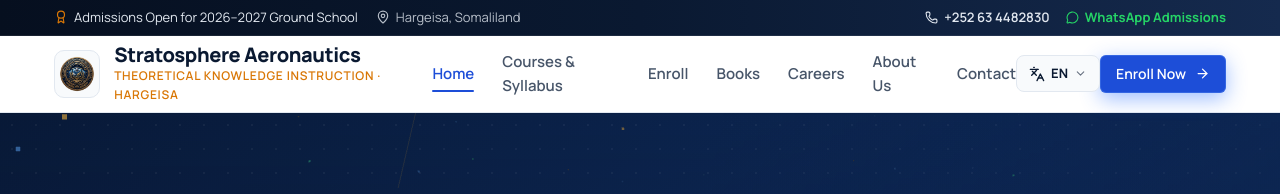
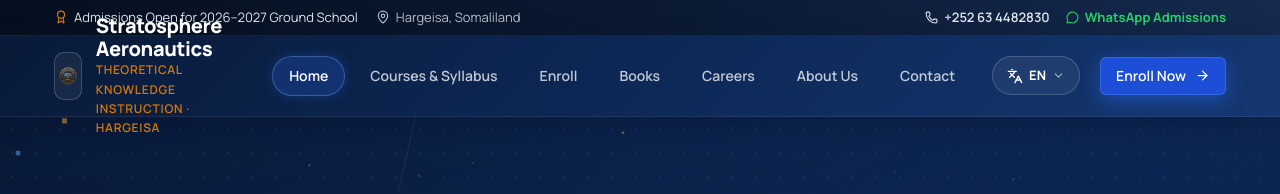
Before and after one commit to fikrado-orgnasation/Stratosphere, a React (Vite) app: page / in a window 1280 px wide. Shown: the top 194 px of the page. Built offline with nearby package versions, Linux system fonts and the light colour scheme.

Commit message:
Update header styling and navigation

```diff
--- a/src/index.css
+++ b/src/index.css
@@ -356,16 +356,17 @@ ul, ol { list-style: none; }
   position: sticky;
   top: 0;
   z-index: 100;
-  background-color: #ffffff;
-  border-bottom: 1px solid var(--border);
-  box-shadow: var(--shadow-sm);
-  transition: all 0.2s var(--ease);
+  background: linear-gradient(135deg, #091a38 0%, #0d2856 50%, #153770 100%);
+  border-bottom: 1px solid rgba(255, 255, 255, 0.08);
+  box-shadow: 0 4px 24px rgba(6, 17, 42, 0.35);
+  transition: all 0.3s var(--ease);
 }
 .site-header__in {
   display: flex;
   justify-content: space-between;
   align-items: center;
-  height: 76px;
+  height: 80px;
+  gap: 20px;
 }
 
 /* School Logo & Brand */
@@ -401,7 +402,7 @@ ul, ol { list-style: none; }
 .school-brand__name {
   font-size: 1.25rem;
   font-weight: 800;
-  color: var(--navy);
+  color: #ffffff;
   letter-spacing: -0.02em;
   line-height: 1.15;
 }
@@ -412,40 +413,44 @@ ul, ol { list-style: none; }
   text-transform: uppercase;
   letter-spacing: 0.06em;
 }
+.school-brand__logo {
+  border-color: rgba(255, 255, 255, 0.18);
+  background: rgba(255, 255, 255, 0.06);
+}
 
-/* Navigation Links */
+/* Navigation Links — modern pill buttons */
 .school-nav {
   display: flex;
   align-items: center;
-  gap: 28px;
+  gap: 8px;
 }
 .school-nav a {
-  font-size: 0.9375rem;
+  font-size: 0.875rem;
   font-weight: 600;
-  color: var(--text-muted);
-  transition: color 0.18s;
+  color: rgba(255, 255, 255, 0.75);
+  transition: all 0.22s var(--ease);
   position: relative;
-  padding-block: 6px;
+  padding: 8px 16px;
+  border-radius: 9999px;
+  border: 1px solid transparent;
+  white-space: nowrap;
 }
-.school-nav a:hover,
+.school-nav a:hover {
+  color: #ffffff;
+  background: rgba(255, 255, 255, 0.08);
+  border-color: rgba(255, 255, 255, 0.14);
+}
 .school-nav a[aria-current="page"] {
-  color: var(--blue);
-}
-.school-nav a[aria-current="page"]::after {
-  content: '';
-  position: absolute;
-  bottom: 0;
-  left: 0;
-  width: 100%;
-  height: 2px;
-  background-color: var(--blue);
-  border-radius: 2px;
+  color: #ffffff;
+  background: rgba(45, 112, 255, 0.22);
+  border-color: rgba(120, 170, 255, 0.35);
+  box-shadow: 0 0 12px rgba(45, 112, 255, 0.25);
 }
 
 .school-header__actions {
   display: flex;
   align-items: center;
-  gap: 14px;
+  gap: 16px;
 }
 
 /* Mobile Hamburger Menu */
@@ -459,12 +464,13 @@ ul, ol { list-style: none; }
   border-radius: var(--radius-sm);
   padding: 8px;
   cursor: pointer;
+  border: 1px solid rgba(255, 255, 255, 0.15);
 }
 .burger-btn span {
   display: block;
   width: 100%;
   height: 2px;
-  background-color: var(--navy);
+  background-color: #ffffff;
   border-radius: 2px;
   transition: all 0.25s var(--ease);
 }
@@ -1314,29 +1320,41 @@ ul, ol { list-style: none; }
   display: inline-flex;
   align-items: center;
   gap: 6px;
-  padding: 7px 12px;
-  border-radius: 8px;
-  border: 1px solid var(--border);
-  background: var(--bg-subtle);
-  color: var(--navy);
+  padding: 8px 14px;
+  border-radius: 9999px;
+  border: 1px solid rgba(255, 255, 255, 0.18);
+  background: rgba(255, 255, 255, 0.06);
+  color: #ffffff;
   font-size: 0.8125rem;
   font-weight: 700;
   cursor: pointer;
-  transition: border-color 0.2s var(--ease), background 0.2s var(--ease);
+  transition: border-color 0.2s var(--ease), background 0.2s var(--ease), box-shadow 0.3s var(--ease);
+  animation: lang-glow 2.8s ease-in-out infinite;
+}
+@keyframes lang-glow {
+  0%, 100% {
+    box-shadow: 0 0 0 0 rgba(120, 170, 255, 0), 0 0 8px 0 rgba(120, 170, 255, 0);
+  }
+  50% {
+    box-shadow: 0 0 0 3px rgba(120, 170, 255, 0.12), 0 0 16px 2px rgba(120, 170, 255, 0.25);
+  }
 }
 .lang-switcher__btn:hover {
-  border-color: var(--blue);
-  background: var(--blue-light);
+  border-color: rgba(120, 170, 255, 0.5);
+  background: rgba(45, 112, 255, 0.18);
+  animation: none;
+  box-shadow: 0 0 18px 3px rgba(120, 170, 255, 0.3);
 }
 .lang-switcher__menu {
   position: absolute;
-  top: calc(100% + 6px);
+  top: calc(100% + 8px);
   right: 0;
   min-width: 150px;
-  border-radius: 10px;
-  border: 1px solid var(--border);
-  background: #ffffff;
-  box-shadow: 0 12px 32px rgba(0, 0, 0, 0.14);
+  border-radius: 12px;
+  border: 1px solid rgba(255, 255, 255, 0.12);
+  background: rgba(10, 25, 49, 0.96);
+  backdrop-filter: blur(14px);
+  box-shadow: 0 16px 40px rgba(0, 0, 0, 0.4);
   overflow: hidden;
   z-index: 100;
   animation: lang-menu-in 0.18s var(--ease);
@@ -1350,17 +1368,17 @@ ul, ol { list-style: none; }
   align-items: center;
   justify-content: space-between;
   width: 100%;
-  padding: 11px 14px;
+  padding: 12px 16px;
   border: none;
   background: transparent;
   font-size: 0.875rem;
   font-weight: 600;
-  color: var(--navy);
+  color: rgba(255, 255, 255, 0.8);
   cursor: pointer;
-  transition: background 0.15s var(--ease);
+  transition: background 0.15s var(--ease), color 0.15s var(--ease);
 }
-.lang-switcher__item:hover { background: var(--bg-subtle); }
-.lang-switcher__item.is-active { color: var(--blue); }
+.lang-switcher__item:hover { background: rgba(255, 255, 255, 0.08); color: #ffffff; }
+.lang-switcher__item.is-active { color: var(--amber); }
 
 @media (max-width: 860px) {
   .lang-switcher { display: none; }
```
